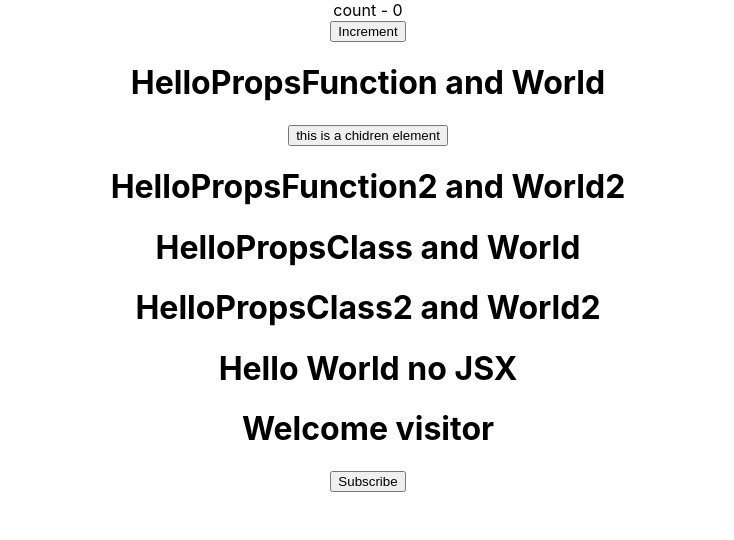
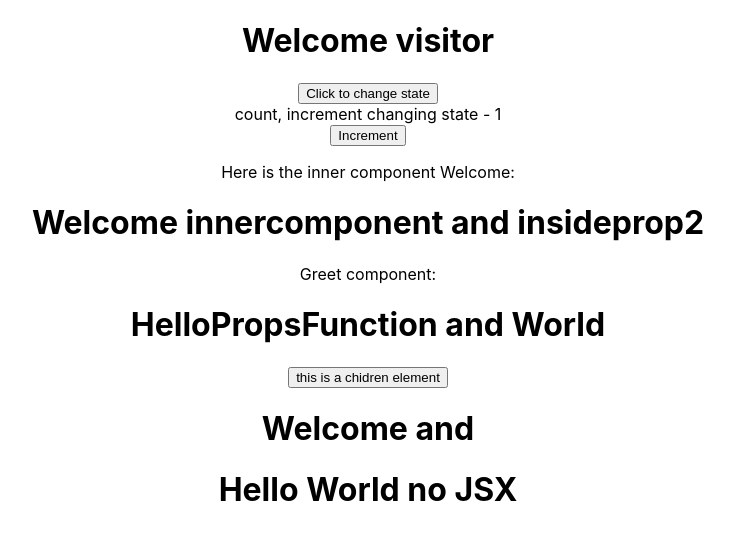
Before and after one commit to sylleryum/React, a React (Create React App) app in the folder learning path/: page / in a window 1280 px wide. Shown: the top 540 px of the page, without its empty margins (272-1006 px from the left). Built offline with nearby package versions, Linux system fonts and the light colour scheme.

Commit message:
updated prosp

```diff
--- a/learning path/src/App.js
+++ b/learning path/src/App.js
@@ -10,16 +10,26 @@ import Counter from './components/Counter'
 function App() {
   return (
     <div className="App">
-      <Counter theProps="Success!"/>
-      <Greet name="HelloPropsFunction" secondAtt="World">
+      {/*simple state example*/}
+      <Message/>
+
+      {/*using state here with prevState (when modifying previous state)*/}
+      <Counter theProps='1'/>
+
+      {/*inside Greet there is another component,
+      nameWelcome and secondAttWelcome are for it (Welcome component at ./GreetClassComponent)*/}
+      <Greet name="HelloPropsFunction" secondAtt="World"
+      nameWelcome="innercomponent" secondAttWelcome="insideprop2">
         <button>this is a chidren element</button>
       </Greet>
-      <Greet name="HelloPropsFunction2" secondAtt="World2"></Greet>
 
+      {/*simple class component with props*/}
       <Welcome name="HelloPropsClass" secondAtt="World"/>
-      <Welcome name="HelloPropsClass2" secondAtt="World2"/>
+
+      {/*same as above only to exemplify how the same result can be achieved with no JSX*/}
       <Hello/>
-      <Message/>
+
+
     </div>
   );
 }
--- a/learning path/src/components/Counter.js
+++ b/learning path/src/components/Counter.js
@@ -6,7 +6,7 @@ class Counter extends Component {
         super(props)
 
         this.state = {
-            count: 0
+            count: 1
         }
     }
 
@@ -21,8 +21,8 @@ class Counter extends Component {
 
 
         //use like this if previous state will be updated, second parameter (after prevState<)
-        this.setState((prevState)=>({
-            count:prevState.count+1
+        this.setState((prevState, props)=>({
+            count:prevState.count+parseInt(props.theProps)
         }),
         //callback
         ()=>console.log("success? "+this.props.theProps))
@@ -39,9 +39,9 @@ class Counter extends Component {
     render() {
         return (
             <div>
-                <div>count - {this.state.count}</div>
+                <div>count, increment changing state - {this.state.count}</div>
                 {/* <button onClick={()=>this.increment()}>Increment</button> */}
-                <button onClick={()=>this.incrementFive()}>Increment</button>
+                <button onClick={()=>this.increment()}>Increment</button>
             </div>
         )
     }
--- a/learning path/src/components/GreetClassComponent.js
+++ b/learning path/src/components/GreetClassComponent.js
@@ -2,7 +2,7 @@ import React, {Component} from 'react'
 
 class Welcome extends Component{
     render(){
-        return <h1>{this.props.name} and {this.props.secondAtt}</h1>
+        return <h1>Welcome {this.props.nameWelcome} and {this.props.secondAttWelcome}</h1>
     }
 }
 
--- a/learning path/src/components/GreetFunctionComponent.js
+++ b/learning path/src/components/GreetFunctionComponent.js
@@ -1,4 +1,5 @@
 import React, {Component} from 'react'
+import Welcome from './GreetClassComponent'
 
 //regular (not prefered)
 // function Greet(){
@@ -10,7 +11,8 @@ const Greet = props => {
     console.log(props)
     return (
         <div>
-            <h1>{props.name} and {props.secondAtt}</h1>
+            <p>Here is the inner component Welcome: <Welcome {...props}/></p>
+            <p>Greet component: <h1>{props.name} and {props.secondAtt}</h1></p>
             {props.children}
         </div>
     )
--- a/learning path/src/components/MessageState.js
+++ b/learning path/src/components/MessageState.js
@@ -16,7 +16,7 @@ class Message extends Component{
         return (
             <div>
                 <h1>{this.state.message}</h1>
-                <button onClick={()=>this.changeMessage()}>Subscribe</button>
+                <button onClick={()=>this.changeMessage()}>Click to change state</button>
             </div>
         )
     }
```
